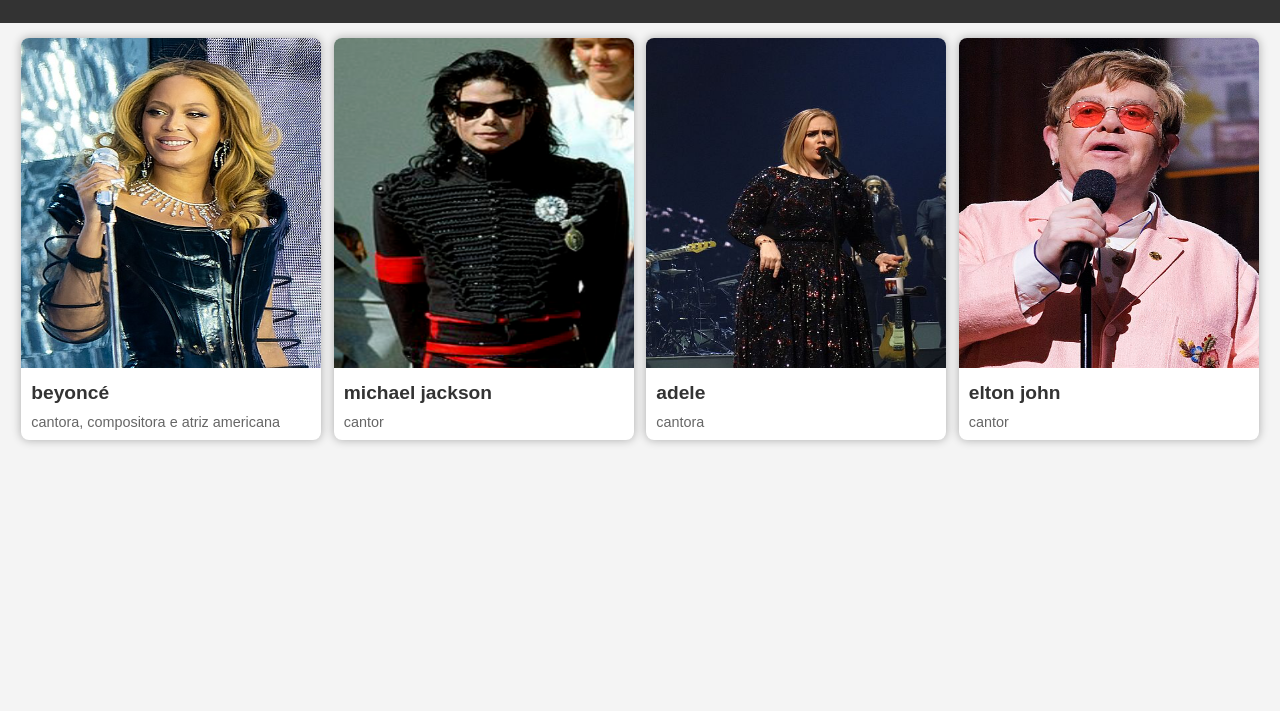
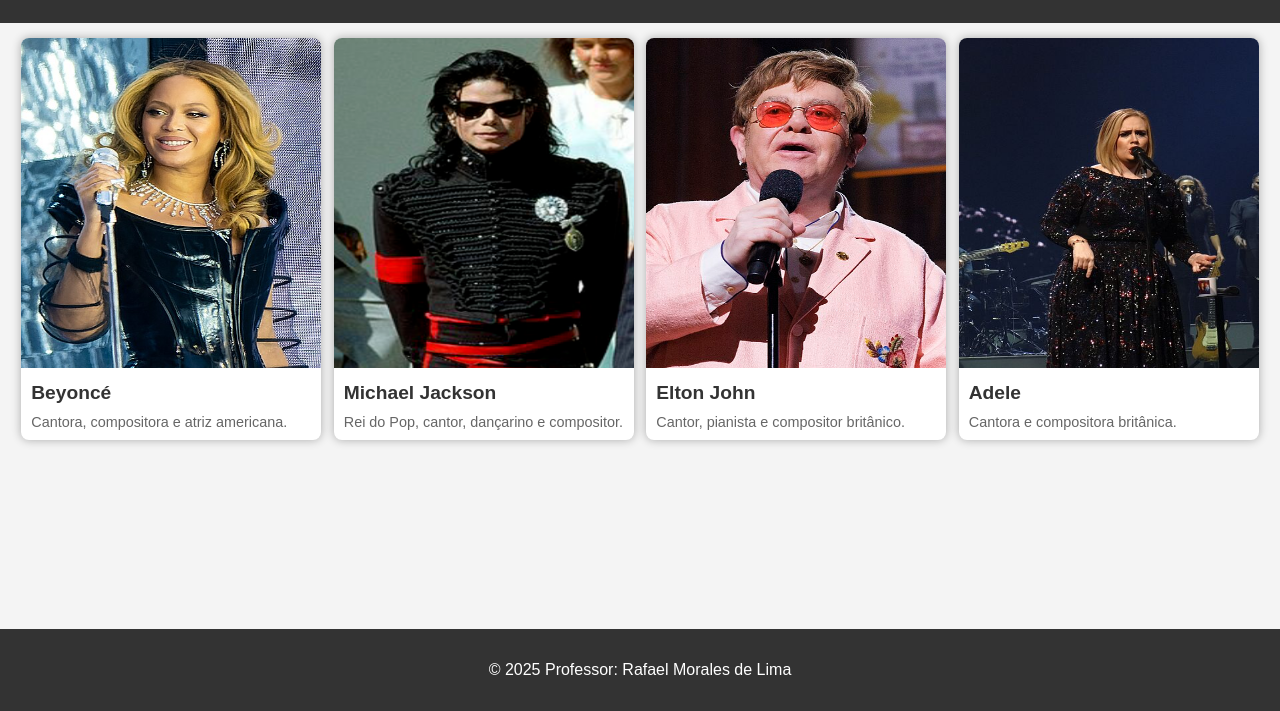
Before and after one commit to otaviosantos022/otavio-acessibilidade-web, a plain HTML site: page index.html in a window 1280 px wide. Shown: the part 89-800 px from the top of the page. Drawn offline with Linux system fonts and the light colour scheme.

Commit message:
atualizado

```diff
--- a/index.html
+++ b/index.html
@@ -9,51 +9,60 @@
 </head>
 
 <body>
-
     <header>
-        <h1>Artistas Musicais que inspiram</h1>
+        <h1>Artistas Musicais que Inspiram</h1>
     </header>
 
     <main>
         <section class="galeria">
-
+            <!--Artista-->
             <div class="artista artista-beyonce">
-                <img src="./img/beyonce.jpg" title="Cantora Beyoncé" alt="Imagem Cantora Beyoncé">
-                <h2>beyoncé</h2>
-                <p>cantora, compositora e atriz americana</p>
-                <audio id="audiobeyonce" src="./audio/Beyonce.mp3"></audio>
-
+                <img src="./img/beyonce.jpg"
+                    title=" Cantora Beyoncé"
+                    alt="Beyoncé Cantora famosa americana.">
+                <h2>Beyoncé</h2>
+                <p>Cantora, compositora e atriz americana.</p>
+                <audio id="audioBeyonce" src="./audio/Beyonce.mp3"></audio>
             </div>
 
+            <!--Artista-->
             <div class="artista artista-michael">
-                <img src="./img/MichaelJackson.png" title="Cantor Michael Jackson" alt="Imagem Cantor Michael Jackson">
-                <h2>michael jackson</h2>
-                <p>cantor</p>
-                <audio id="audiomichaeljackson" src="./audio/MichaelJackson.mp3"></audio>
-
+                <img src="./img/MichaelJackson.png"
+                    title="Cantor Michael Jackson "
+                    alt="Michael Jackson cantor, Rei do Pop">
+                <h2>Michael Jackson</h2>
+                <p>Rei do Pop, cantor, dançarino e compositor.</p>
+                <audio id="audioMichael" src="./audio/MichaelJackson.mp3"></audio>
             </div>
 
-            <div class="artista artista-adele">
-                <img src="./img/Adele.jpg" title="Cantora Adele" alt="Imagem Cantora Adele">
-                <h2>adele</h2>
-                <p>cantora</p>
-                <audio id="audioadele" src="./audio/Adele.wav"></audio>
-
+            <!--Artista-->
+            <div class="artista elton-jonh">
+                <img src="./img/EltonJohn.jpg" title="Cantor Elton John "
+                    alt="Elton John Cantor, pianista e compositor britânico ">
+                <h2>Elton John</h2>
+                <p>Cantor, pianista e compositor britânico.</p>
+                <audio id="audioElton" src="./audio/EltonJohn.wav"></audio>
             </div>
 
-            <div class="artista artista-eltonJohn">
-                <img src="./img/EltonJohn.jpg" title="Cantor Elton John" alt="Imagem CantorElton John">
-                <h2>elton john</h2>
-                <p>cantor</p>
-                <audio id="audioeltonjohn" src="./audio/EltonJohn.wav"></audio>
-
+            <!--Artista-->
+            <div class="artista adele">
+                <img src="./img/Adele.jpg"
+                    title="Cantora Adele"
+                    alt="Adele Cantora e compositora">
+                <h2>Adele</h2>
+                <p>Cantora e compositora britânica.</p>
+                <audio id="audioAdele" src="./audio/Adele.wav"></audio>
             </div>
-
 
         </section>
 
     </main>
 
+    <footer>
+        <p>© 2025 Professor: Rafael Morales de Lima</p>
+    </footer>
+   <!--script serve para ligar html com javascript-->
+
 </body>
 
 </html>
```
Also changed, not shown: estilo.css (line endings or trailing spaces).
